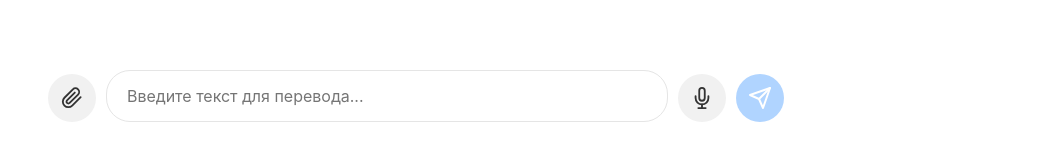
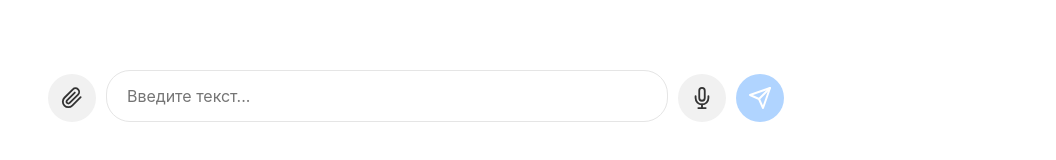
Before and after one commit to mrMoish/LinguaChat, a React (Vite) app in the folder frontend/: page / in a window 1280 px wide. Shown: the part 304-464 px from the top of the page, without its empty margins (224-1280 px from the left). Built offline with nearby package versions, Linux system fonts and the light colour scheme.

Commit message:
Update placeholder text in textarea component

```diff
--- a/frontend/src/App.jsx
+++ b/frontend/src/App.jsx
@@ -100,7 +100,7 @@ function App() {
           value={input}
           onChange={(e) => setInput(e.target.value)}
           onKeyDown={handleKeyDown}
-          placeholder="Введите текст для перевода..."
+          placeholder="Введите текст..."
           rows={1}
           disabled={isLoading}
         />
```
